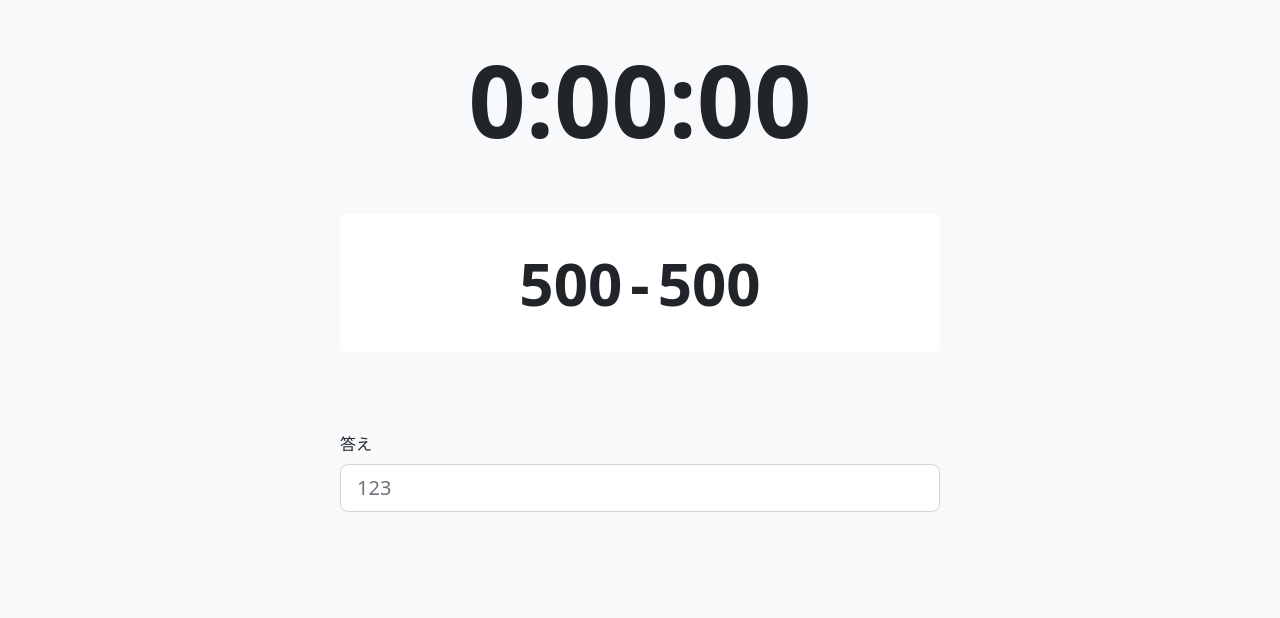
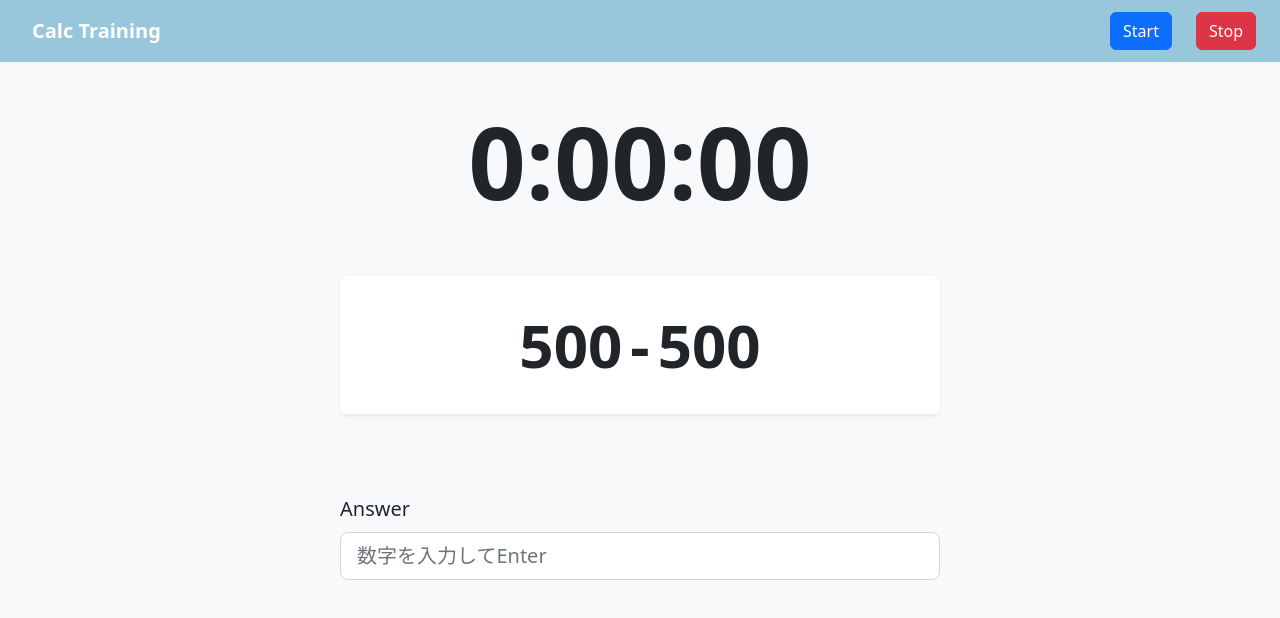
Before and after one commit to shinsaku-web/calcQuiz, a website built with Vite: page index.html in a window 1280 px wide. Built offline with nearby package versions, Linux system fonts and the light colour scheme.

Commit message:
NavBar追加

```diff
--- a/index.html
+++ b/index.html
@@ -4,26 +4,35 @@
     <meta charset="UTF-8" />
     <link rel="icon" type="image/svg+xml" href="/vite.svg" />
     <meta name="viewport" content="width=device-width, initial-scale=1.0" />
-    <title>Vite App</title>
+    <title>Calc Training</title>
   </head>
   <body>
+    <nav class="navbar" style="background-color: #98c7db">
+      <div class="container-fluid px-4">
+        <div class="navbar-brand p-2 fw-bold text-white">Calc Training</div>
+        <div class="d-flex gap-4">
+          <button type="button" class="btn btn-primary">Start</button>
+          <button type="button" class="btn btn-danger">Stop</button>
+        </div>
+      </div>
+    </nav>
     <div class="bg-light" style="height: 100vh">
       <div class="container p-4 mx-auto">
         <p style="font-size: 100px" class="text-center fw-bold">0:00:00</p>
         <div
           style="max-width: 600px; font-size: 60px; margin-top: 40px"
-          class="bg-white p-4 mx-auto d-flex justify-content-center align-items-center gap-2 rounded"
+          class="bg-white p-4 shadow-sm mx-auto d-flex justify-content-center align-items-center gap-2 rounded"
         >
           <p class="text-center fw-bold mb-0">500</p>
           <p class="text-center fw-bold mb-0">-</p>
           <p class="text-center fw-bold mb-0">500</p>
         </div>
         <div style="max-width: 600px; margin-top: 80px" class="mx-auto">
-          <label class="form-label" for="typeNumber">答え</label>
+          <label class="form-label fs-5" for="typeNumber">Answer</label>
           <input
             type="number"
             id="typeNumber"
-            placeholder="123"
+            placeholder="数字を入力してEnter"
             class="form-control form-control-lg"
           />
         </div>
```
Also changed, not shown: README.md (added).
